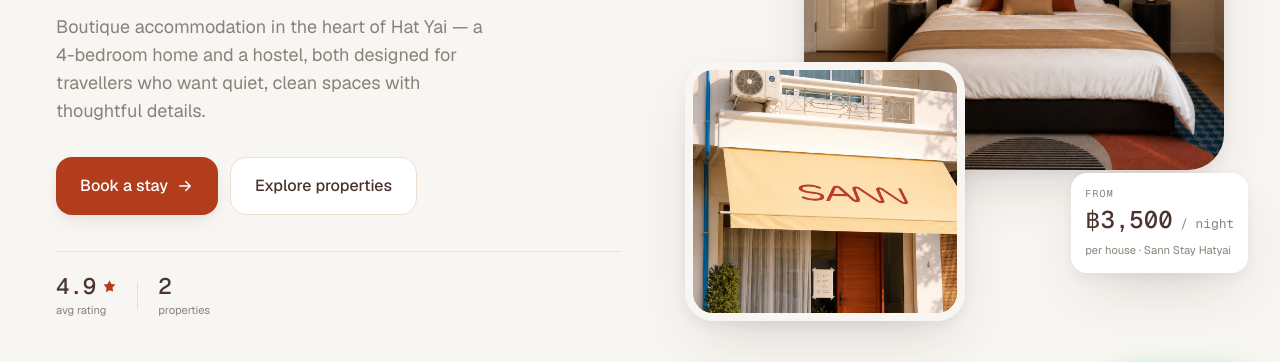
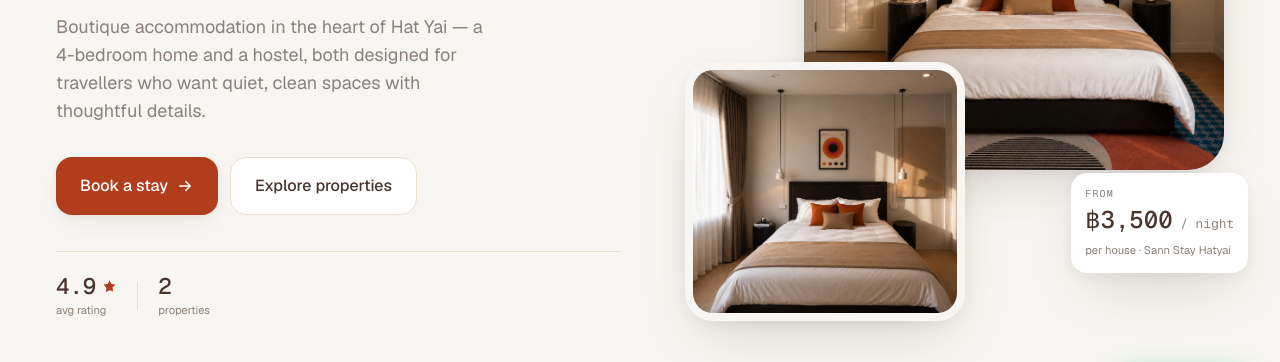
Before and after one commit to gguyrb-blip/sannproject, a Next.js app: page / in a window 1280 px wide. Shown: the part 364-726 px from the top of the page. Built offline with nearby package versions, Linux system fonts and the light colour scheme; no server answers.

Commit message:
รูปเล็กที่ซ้อนใน Hero เปลี่ยนจาก Exterior 2 → Hero photo 2

```diff
--- a/src/components/Hero.tsx
+++ b/src/components/Hero.tsx
@@ -56,7 +56,7 @@ export default function Hero() {
         </div>
         <div className="absolute bottom-0 left-0 w-[52%] h-[48%] rounded-sann-xl overflow-hidden shadow-sann-lg border-8 border-sann-cream">
           {/* eslint-disable-next-line @next/next/no-img-element */}
-          <img src="/images/exterior-2.jpg" alt="Sann Stay exterior" className="w-full h-full object-cover" />
+          <img src="/images/hero-2.jpg" alt="Sann Stay room" className="w-full h-full object-cover" />
         </div>
 
         <div className="absolute top-7 left-[-8px] sm:left-[-20px] bg-white rounded-sann-md shadow-sann-lg p-3.5 flex items-center gap-3 max-w-[250px]">
```
Also changed, not shown: public/images/hero-2.jpg (added).
